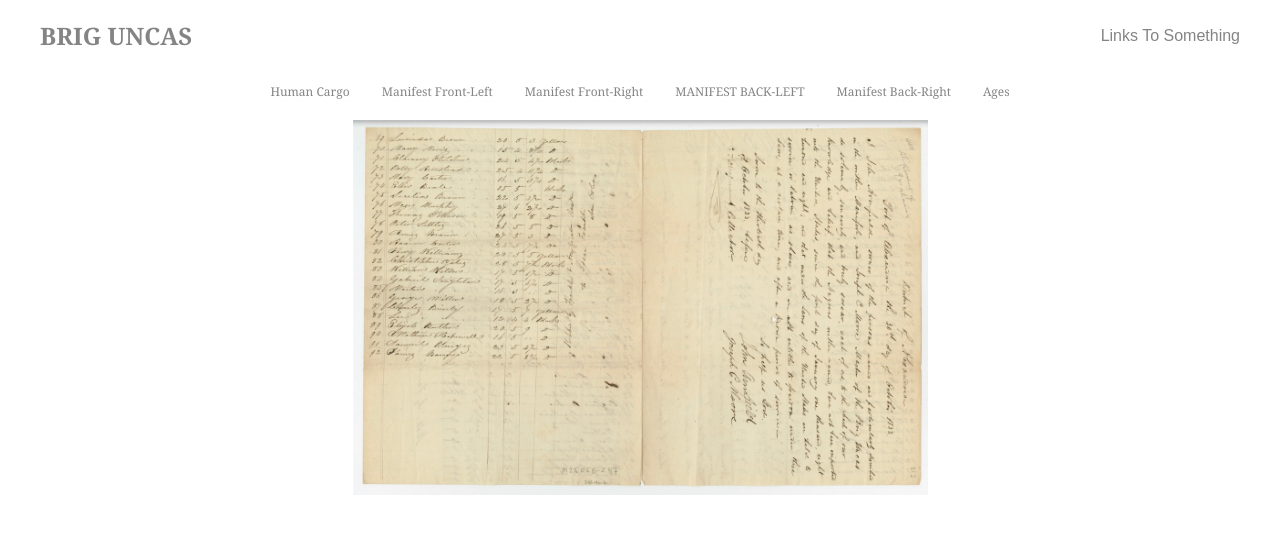
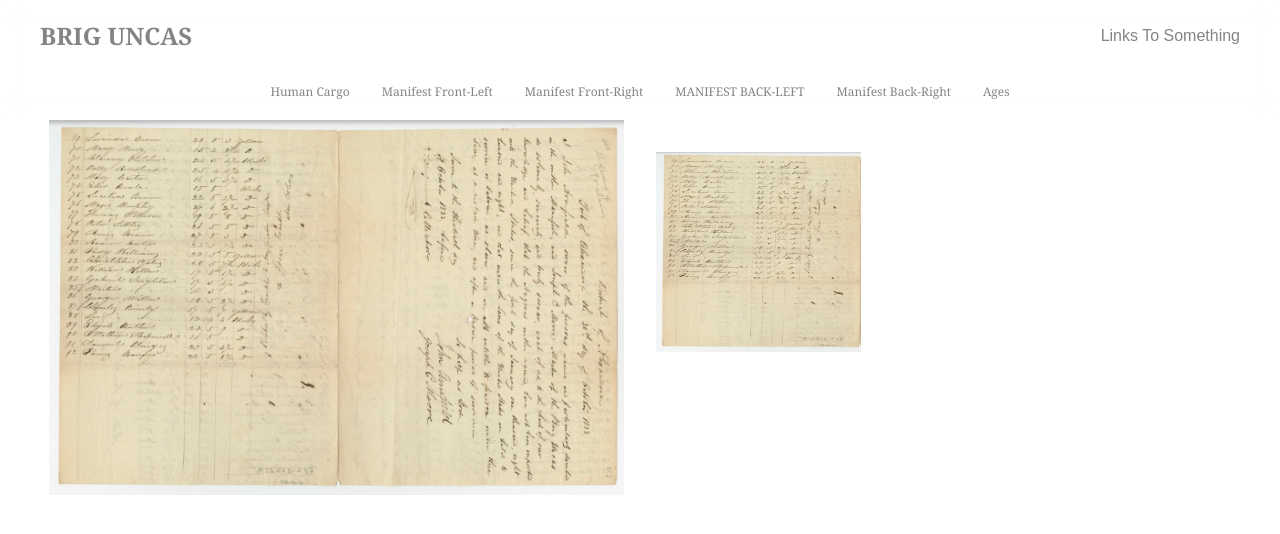
Before and after one commit to mmaustin/brig-uncas, a Next.js app in the folder uncas/: page /manifest-back-L in a window 1280 px wide. Shown: the top 534 px of the page. Built offline with nearby package versions, Linux system fonts and the light colour scheme.

Commit message:
Applied grid settings to first display page

```diff
--- a/uncas/app/manifest-back-L/page.tsx
+++ b/uncas/app/manifest-back-L/page.tsx
@@ -1,11 +1,12 @@
 import Image from "next/image"
 import manifest from '@/assets/manifest-6.png';
-//import manifestA from '@/assets/manifest-7.png';
+import manifestA from '@/assets/manifest-7.png';
 
 
 const ManifestBackLeft = () => {
   return (
     <div className="h-full w-full flex flex-col justify-center items-center">
+      <div className="grid md:grid-cols-2 gap-8">
       <Image
         className="h-[200px] w-[275px] sm:h-[250px] sm:w-[400px] md:h-[375px] md:w-[575px]"
         src={manifest}
@@ -14,14 +15,15 @@ const ManifestBackLeft = () => {
         height={265}
         width={198}
       />
-      {/* <Image
-        className="h-[275px] w-[275px] mt-8"
+      <Image
+        className="h-[200px] w-[205px] mt-8"
         src={manifestA}
         alt="Manifest Back Left"
         priority
         height={265}
         width={198}
-      /> */}
+      />
+      </div>
     </div>
   )
 }
```
